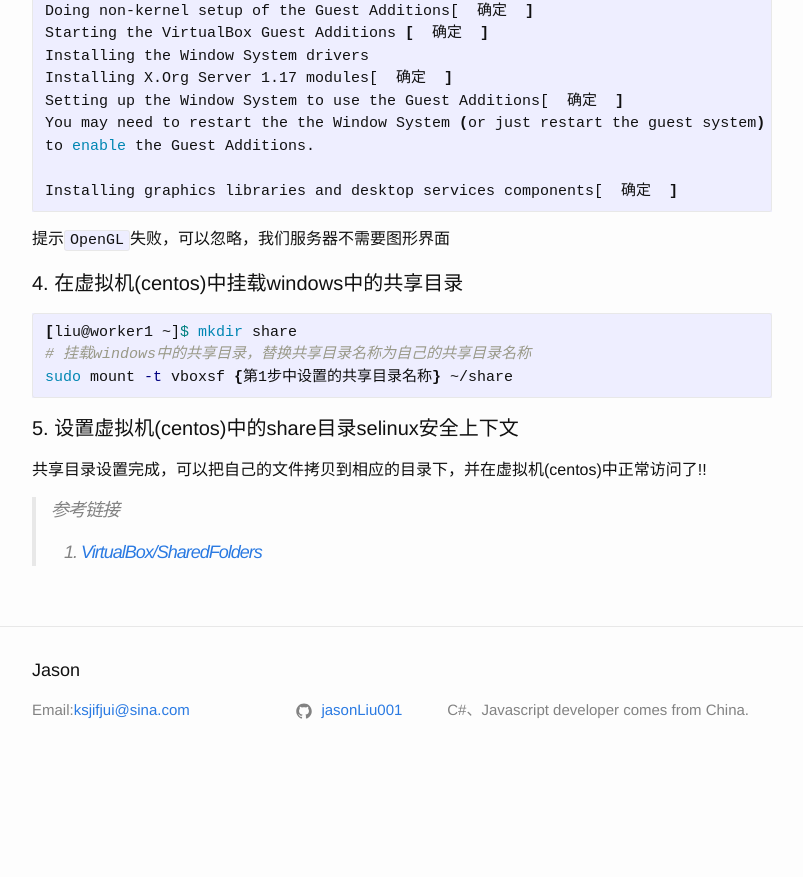
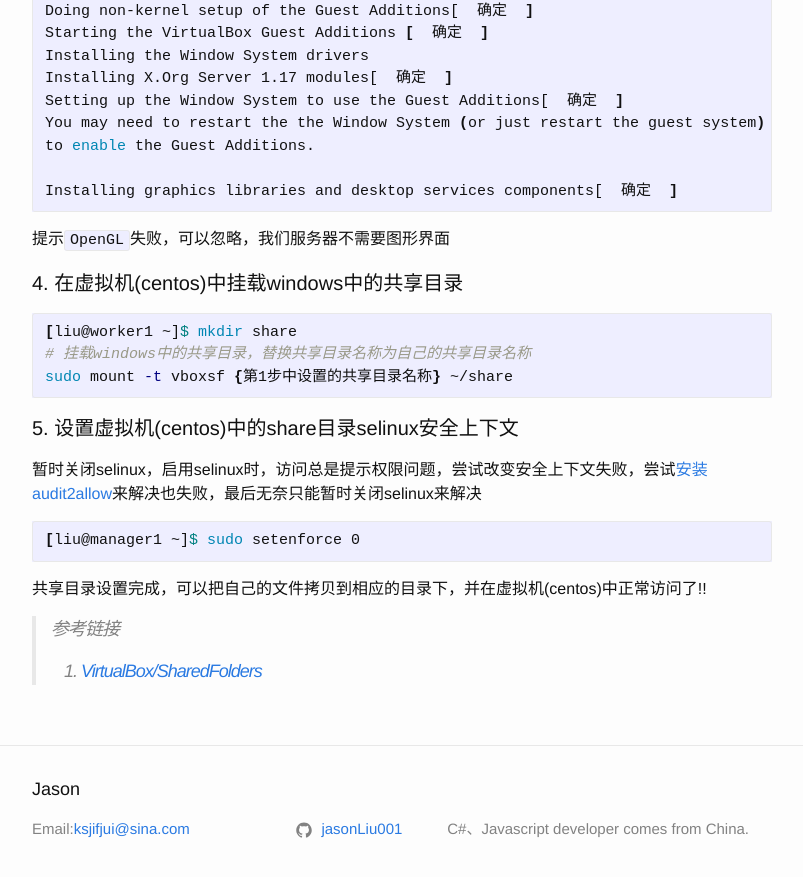
Before and after one commit to jasonLiu001/jasonLiu001.github.io, a Jekyll site: the page built from _posts/2017-11-20-VirtualBox-CentOS-与windows主机共享文件.md, in a window 1280 px wide and 900 px high, scrolled down 1185 px. Shown: the top 877 px of the window, without its empty margins (238-1041 px from the left). Built offline with Jekyll 4.4.1, drawn with Linux system fonts in a browser that asks for light colours; before the commit the page ends 1967 px from its top, so only the background shows below that.

Commit message:
Update 2017-11-20-VirtualBox-CentOS-与windows主机共享文件.md

````diff
--- a/_posts/2017-11-20-VirtualBox-CentOS-与windows主机共享文件.md
+++ b/_posts/2017-11-20-VirtualBox-CentOS-与windows主机共享文件.md
@@ -62,7 +62,10 @@ sudo mount -t vboxsf {第1步中设置的共享目录名称} ~/share
 ```
 
 #### 5. 设置虚拟机(centos)中的share目录selinux安全上下文
-
+暂时关闭selinux，启用selinux时，访问总是提示权限问题，尝试改变安全上下文失败，尝试[安装audit2allow](https://github.com/cronkeep/cronkeep/wiki/Developer-Guide)来解决也失败，最后无奈只能暂时关闭selinux来解决
+```shell
+[liu@manager1 ~]$ sudo setenforce 0
+```
 
 共享目录设置完成，可以把自己的文件拷贝到相应的目录下，并在虚拟机(centos)中正常访问了!!
 
````
